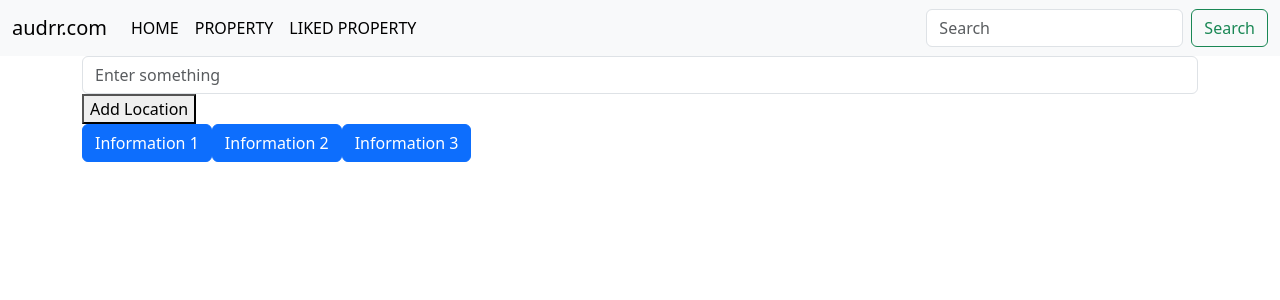
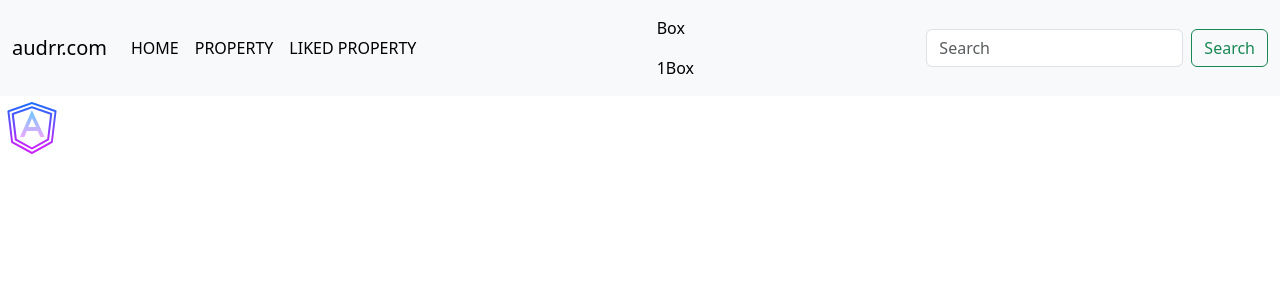
Before and after one commit to ashesh790/biadmin, an Angular app: page /login in a window 1280 px wide. Before the commit this address led to /. Shown: the top 300 px of the page. Built offline with nearby package versions, Linux system fonts and the light colour scheme.

Commit message:
Routing completed.

```diff
--- a/src/app/app-routing.module.ts
+++ b/src/app/app-routing.module.ts
@@ -1,7 +1,16 @@
 import { NgModule } from '@angular/core';
 import { RouterModule, Routes } from '@angular/router';
+import { PropBoxComponent } from './prop-box/prop-box.component';
+import { Serv1Component } from './serv1/serv1.component';
 
-const routes: Routes = [];
+const routes: Routes = [
+  {
+    path: 'login', component: PropBoxComponent
+  },
+  {
+    path: 'services', component: Serv1Component
+  }
+];
 
 @NgModule({
   imports: [RouterModule.forRoot(routes)],
--- a/src/app/app.component.html
+++ b/src/app/app.component.html
@@ -1,3 +1,2 @@
 <app-master></app-master>
-<app-prop-box></app-prop-box>
-<app-serv1></app-serv1>
+<router-outlet></router-outlet>
--- a/src/app/master/master.component.html
+++ b/src/app/master/master.component.html
@@ -10,7 +10,14 @@
         <div class="collapse navbar-collapse" id="navbarSupportedContent">
             <ul class="navbar-nav me-auto mb-2 mb-lg-0">
                 <li class="nav-item" *ngFor="let nav of getNavItemsName | keyvalue">
-                    <a class="nav-link active" aria-current="page" [href]="nav.value.link">{{nav.value.text}}</a>
+                    <a class="nav-link active" aria-current="page" routerLink="nav.value.link">{{nav.value.text}}</a>
+                </li>
+            </ul>
+            <ul class="navbar-nav me-auto mb-2 mb-lg-0">
+                <li class="nav-item">
+                    <a class="nav-link active" aria-current="page" routerLink="/login" routerLinkActive="active">Box</a>
+                    <a class="nav-link active" aria-current="page" routerLink="/services"
+                        routerLinkActive="active">1Box</a>
                 </li>
             </ul>
             <form class="d-flex" role="search">
--- a/src/app/prop-box/prop-box.component.html
+++ b/src/app/prop-box/prop-box.component.html
@@ -17,3 +17,4 @@
     <option *ngFor="let person of getInfoPerson1 | keyvalue" [value]="person.key">{{ person.value.name }} | {{
         person.value.email }}</option>
 </select> -->
+<img src="assets/download.png">
```
